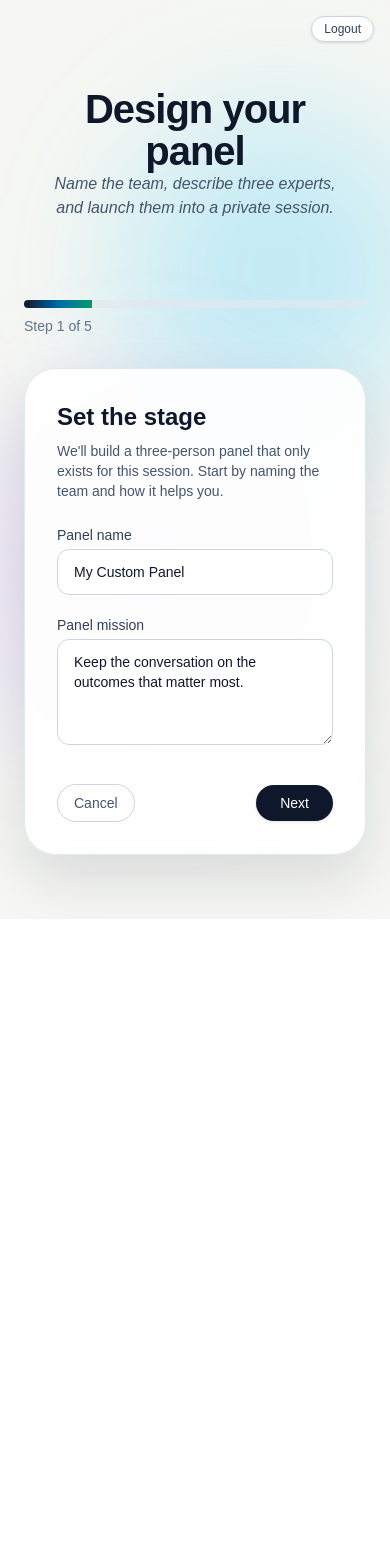
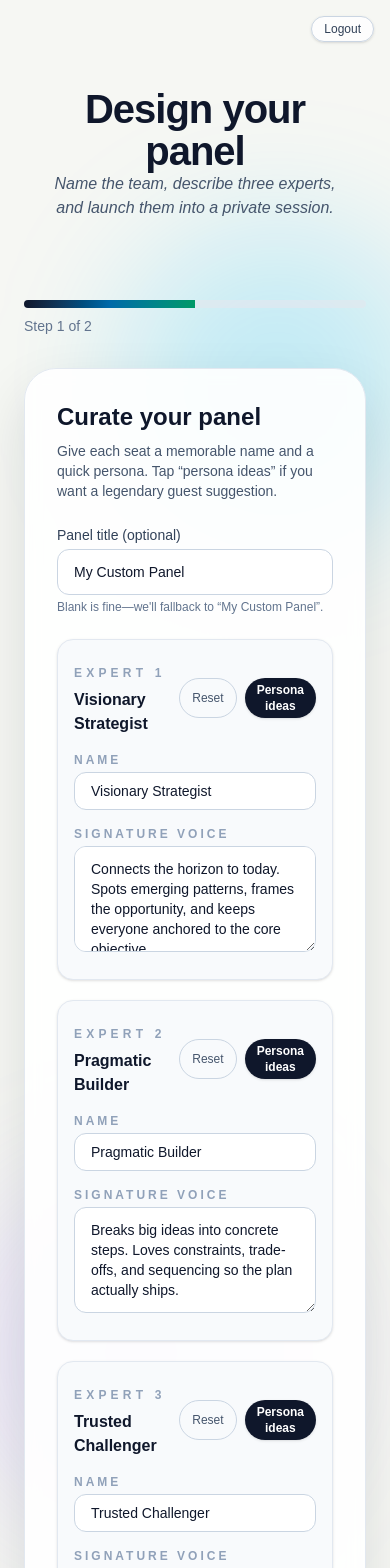
Before and after one commit to kevinbuckley/poe-web, a Next.js app: page /start/custom in a window 390 px wide. Shown: the top 1568 px of the page. Before the commit the page ends 919 px from the top, so only its background shows below. Built offline with nearby package versions, Linux system fonts and the light colour scheme.

Commit message:
codex is so sick

```diff
--- a/components/CustomPanelBuilder.tsx
+++ b/components/CustomPanelBuilder.tsx
@@ -5,37 +5,106 @@ import { useRouter } from 'next/navigation';
 type Props = { defaultModel: string };
 type ExpertDraft = { id: string; name: string; persona: string };
 
+type PersonaSuggestion = {
+  id: string;
+  label: string;
+  origin: string;
+  persona: string;
+};
+
 const templateExperts: ExpertDraft[] = [
   { id: 'expert-1', name: 'Visionary Strategist', persona: 'Connects the horizon to today. Spots emerging patterns, frames the opportunity, and keeps everyone anchored to the core objective.' },
   { id: 'expert-2', name: 'Pragmatic Builder', persona: 'Breaks big ideas into concrete steps. Loves constraints, trade-offs, and sequencing so the plan actually ships.' },
   { id: 'expert-3', name: 'Trusted Challenger', persona: 'Pressure-tests blind spots with empathy. Brings data, asks incisive questions, and protects the user experience.' },
 ];
 
+const initialPanelTitle = 'My Custom Panel';
+const initialPanelGoal = 'Keep the conversation on the outcomes that matter most.';
+
+const personaSuggestions: PersonaSuggestion[] = [
+  {
+    id: 'ada-lovelace',
+    label: 'Ada Lovelace',
+    origin: 'Mathematician & OG computer theorist',
+    persona: 'Designs algorithms like poetry, geeks out over clean abstractions, and loves pairing science with wild imagination.',
+  },
+  {
+    id: 'grace-hopper',
+    label: 'Grace Hopper',
+    origin: 'Rear Admiral & compiler whisperer',
+    persona: 'Swings a metaphorical debugger like a sword, demands plain English, and ships the thing today—not next sprint.',
+  },
+  {
+    id: 'linus-torvalds',
+    label: 'Linus Torvalds',
+    origin: 'Creator of Linux & Git',
+    persona: 'Brings glorious candor, nails performance conversations, and keeps the panel honest about what scales.',
+  },
+  {
+    id: 'anthony-bourdain',
+    label: 'Anthony Bourdain',
+    origin: 'Chef, traveler, professional truth-teller',
+    persona: 'Chases messy, real-world context, swaps stories over metaphorical street food, and calls out corporate flavorlessness instantly.',
+  },
+  {
+    id: 'rihanna',
+    label: 'Rihanna',
+    origin: 'Artist & Fenty founder',
+    persona: 'Mixes swagger with product instincts, obsesses over inclusive experiences, and knows how to make every launch feel like a drop.',
+  },
+  {
+    id: 'neil-degrasse-tyson',
+    label: 'Neil deGrasse Tyson',
+    origin: 'Astrophysicist & cosmic hype man',
+    persona: 'Zooms the conversation out to first principles, checks the math twice, and adds just the right amount of interstellar flair.',
+  },
+  {
+    id: 'issa-rae',
+    label: 'Issa Rae',
+    origin: 'Writer, producer, entrepreneur',
+    persona: 'Spots authentic human beats, writes dialogue that actually sounds like people, and keeps the panel witty and grounded.',
+  },
+  {
+    id: 'simone-biles',
+    label: 'Simone Biles',
+    origin: 'Most decorated gymnast in history',
+    persona: 'Sets insane execution bars, talks recovery and resilience like a pro, and reminds everyone that sticking the landing matters.',
+  },
+];
+
 export function CustomPanelBuilder({ defaultModel }: Props){
   const router = useRouter();
   const [step, setStep] = useState(0);
-  const [panelTitle, setPanelTitle] = useState('My Custom Panel');
-  const [panelGoal, setPanelGoal] = useState('Keep the conversation on the outcomes that matter most.');
-  const [experts, setExperts] = useState<ExpertDraft[]>(templateExperts);
+  const [panelTitle, setPanelTitle] = useState(initialPanelTitle);
+  const panelGoal = initialPanelGoal;
+  const [experts, setExperts] = useState<ExpertDraft[]>(() => templateExperts.map(expert => ({ ...expert })));
   const [submitting, setSubmitting] = useState(false);
   const [error, setError] = useState<string | null>(null);
+  const [personaPickerTarget, setPersonaPickerTarget] = useState<number | null>(null);
 
-  const progress = useMemo(() => ((step + 1) / 5) * 100, [step]);
+  const totalSteps = 2;
+  const progress = useMemo(() => ((step + 1) / totalSteps) * 100, [step]);
 
-  const currentExpert = experts[step - 1];
+  const updateExpert = (index: number, updates: Partial<ExpertDraft>) => {
+    setExperts(prev => prev.map((expert, i) => (i === index ? { ...expert, ...updates } : expert)));
+  };
+
+  const resetSlot = (index: number) => {
+    const defaults = templateExperts[index];
+    setExperts(prev => prev.map((expert, i) => (i === index ? { ...expert, name: defaults.name, persona: defaults.persona } : expert)));
+  };
+
+  const applySuggestion = (index: number, suggestion: PersonaSuggestion) => {
+    setExperts(prev => prev.map((expert, i) => (i === index ? { ...expert, name: suggestion.label, persona: suggestion.persona } : expert)));
+    setError(null);
+  };
 
   const goNext = () => {
     setError(null);
     if (step === 0){
-      if (!panelTitle.trim()) return setError('Give your panel a memorable name.');
-      if (!panelGoal.trim()) return setError('Add a quick note describing what this team optimizes for.');
+      const hasEmpty = experts.some(expert => !expert.name.trim() || !expert.persona.trim());
+      if (hasEmpty){ setError('Give each expert a name and a short persona.'); return; }
       setStep(1);
-      return;
-    }
-    if (step >= 1 && step <= 3){
-      if (!currentExpert.name.trim()) return setError('Name this expert so the user knows who is speaking.');
-      if (!currentExpert.persona.trim()) return setError('Describe how this expert shows up.');
-      if (step === 3) { setStep(4); } else { setStep(step + 1); }
       return;
     }
   };
@@ -43,20 +112,17 @@ export function CustomPanelBuilder({ defaultModel }: Props){
   const goBack = () => {
     setError(null);
     if (step === 0) { router.push('/'); return; }
-    setStep(step - 1);
-  };
-
-  const updateExpert = (index: number, updates: Partial<ExpertDraft>) => {
-    setExperts(prev => prev.map((expert, i) => (i === index ? { ...expert, ...updates } : expert)));
+    setStep(0);
   };
 
   const launchPanel = async () => {
     setError(null);
     setSubmitting(true);
     try{
+      const fallbackTitle = panelTitle.trim() || initialPanelTitle;
       const payload = {
         panel: 'custom',
-        title: panelTitle.trim(),
+        title: fallbackTitle,
         experts: experts.map((expert, index) => ({
           id: expert.id || `expert-${index + 1}`,
           name: expert.name.trim(),
@@ -65,7 +131,7 @@ export function CustomPanelBuilder({ defaultModel }: Props){
           model: defaultModel,
         })),
         autoDiscuss: false,
-        panelGoal: panelGoal.trim(),
+        panelGoal,
       };
       const res = await fetch('/api/session/start', { method: 'POST', headers: { 'Content-Type': 'application/json' }, body: JSON.stringify(payload) });
       if (!res.ok){
@@ -83,51 +149,83 @@ export function CustomPanelBuilder({ defaultModel }: Props){
     }
   };
 
+  const closePersonaPicker = () => setPersonaPickerTarget(null);
+
   return (
     <div className="w-full max-w-3xl mx-auto">
       <div className="mb-8">
         <div className="h-2 w-full overflow-hidden rounded-full bg-slate-200/70">
           <div className="h-full bg-gradient-to-r from-slate-900 via-sky-700 to-emerald-600 transition-all" style={{ width: `${progress}%` }} />
         </div>
-        <p className="mt-2 text-sm text-slate-500">Step {step + 1} of 5</p>
+        <p className="mt-2 text-sm text-slate-500">Step {step + 1} of 2</p>
       </div>
 
       <div className="rounded-[32px] border border-slate-200 bg-white/90 backdrop-blur-sm shadow-[0_24px_55px_rgba(15,23,42,0.12)] p-8">
+        <div>
         {step === 0 && (
           <div>
-            <h2 className="text-2xl font-semibold text-slate-900">Set the stage</h2>
-            <p className="mt-2 text-slate-600 text-sm">We&apos;ll build a three-person panel that only exists for this session. Start by naming the team and how it helps you.</p>
-            <label className="mt-6 block text-sm font-medium text-slate-700">Panel name</label>
-            <input value={panelTitle} onChange={e=>setPanelTitle(e.target.value)} className="mt-1 w-full rounded-xl border border-slate-300 bg-white px-4 py-3 text-sm text-slate-900 focus:outline-none focus:ring-2 focus:ring-slate-500" placeholder="e.g. Product Strategy Council" maxLength={60} />
-            <label className="mt-5 block text-sm font-medium text-slate-700">Panel mission</label>
-            <textarea value={panelGoal} onChange={e=>setPanelGoal(e.target.value)} className="mt-1 w-full rounded-xl border border-slate-300 bg-white px-4 py-3 text-sm text-slate-900 focus:outline-none focus:ring-2 focus:ring-slate-500" rows={4} placeholder="What do you want them to keep front-and-center?" maxLength={200} />
+            <h2 className="text-2xl font-semibold text-slate-900">Curate your panel</h2>
+            <p className="mt-2 text-slate-600 text-sm">Give each seat a memorable name and a quick persona. Tap “persona ideas” if you want a legendary guest suggestion.</p>
+
+            <label className="mt-6 block text-sm font-medium text-slate-700">Panel title (optional)</label>
+            <input
+              value={panelTitle}
+              onChange={e=>setPanelTitle(e.target.value)}
+              className="mt-1 w-full rounded-xl border border-slate-300 bg-white px-4 py-3 text-sm text-slate-900 focus:outline-none focus:ring-2 focus:ring-slate-500"
+              placeholder="e.g. Midnight Shipping Council"
+              maxLength={60}
+            />
+            <p className="mt-1 text-xs text-slate-500">Blank is fine—we&apos;ll fallback to “{initialPanelTitle}”.</p>
+
+            <div className="mt-6 space-y-5">
+              {experts.map((expert, index) => (
+                <div key={expert.id} className="rounded-2xl border border-slate-200 bg-slate-50 px-4 py-5 shadow-sm">
+                  <div className="flex items-center justify-between">
+                    <div>
+                      <span className="text-xs font-semibold uppercase tracking-[0.35em] text-slate-400">Expert {index + 1}</span>
+                      <p className="mt-1 text-base font-semibold text-slate-900">{expert.name.trim() || 'Name this expert'}</p>
+                    </div>
+                    <div className="flex gap-2">
+                      <button type="button" onClick={()=>resetSlot(index)} className="rounded-full border border-slate-300 px-3 py-1 text-xs font-medium text-slate-600 transition hover:border-slate-400 hover:text-slate-800">Reset</button>
+                      <button type="button" onClick={()=>setPersonaPickerTarget(index)} className="rounded-full bg-slate-900 px-3 py-1 text-xs font-semibold text-white shadow-sm transition hover:opacity-90">Persona ideas</button>
+                    </div>
+                  </div>
+                  <label className="mt-4 block text-xs font-semibold uppercase tracking-[0.25em] text-slate-400">Name</label>
+                  <input
+                    value={expert.name}
+                    onChange={e=>updateExpert(index, { name: e.target.value })}
+                    className="mt-1 w-full rounded-xl border border-slate-300 bg-white px-4 py-2 text-sm text-slate-900 focus:outline-none focus:ring-2 focus:ring-slate-500"
+                    placeholder="e.g. Rihanna"
+                    maxLength={60}
+                  />
+                  <label className="mt-4 block text-xs font-semibold uppercase tracking-[0.25em] text-slate-400">Signature voice</label>
+                  <textarea
+                    value={expert.persona}
+                    onChange={e=>updateExpert(index, { persona: e.target.value })}
+                    className="mt-1 w-full rounded-xl border border-slate-300 bg-white px-4 py-3 text-sm text-slate-900 focus:outline-none focus:ring-2 focus:ring-slate-500"
+                    rows={4}
+                    placeholder="What perspective does this expert bring?"
+                    maxLength={360}
+                  />
+                </div>
+              ))}
+            </div>
           </div>
         )}
 
-        {step >= 1 && step <= 3 && (
-          <div>
-            <h2 className="text-2xl font-semibold text-slate-900">Expert {step}</h2>
-            <p className="mt-2 text-slate-600 text-sm">Give this expert a memorable voice and a quick persona so the panel feels vivid.</p>
-            <label className="mt-6 block text-sm font-medium text-slate-700">Expert name</label>
-            <input value={currentExpert.name} onChange={e=>updateExpert(step - 1, { name: e.target.value })} className="mt-1 w-full rounded-xl border border-slate-300 bg-white px-4 py-3 text-sm text-slate-900 focus:outline-none focus:ring-2 focus:ring-slate-500" placeholder="e.g. Ava the System Thinker" maxLength={60} />
-            <label className="mt-5 block text-sm font-medium text-slate-700">Persona &amp; strengths</label>
-            <textarea value={currentExpert.persona} onChange={e=>updateExpert(step - 1, { persona: e.target.value })} className="mt-1 w-full rounded-xl border border-slate-300 bg-white px-4 py-3 text-sm text-slate-900 focus:outline-none focus:ring-2 focus:ring-slate-500" rows={5} placeholder="What does this expert focus on? How do they advise?" maxLength={360} />
-          </div>
-        )}
-
-        {step === 4 && (
+        {step === 1 && (
           <div>
             <h2 className="text-2xl font-semibold text-slate-900">Preview your panel</h2>
-            <p className="mt-2 text-slate-600 text-sm">You can tweak anything before launching. Once you join the chat, this panel exists only for that session.</p>
+            <p className="mt-2 text-slate-600 text-sm">Give everything one last glance before you launch—feel free to hop back and tweak.</p>
             <div className="mt-6 space-y-4">
               <div className="rounded-2xl border border-slate-200 bg-slate-50 px-4 py-3">
-                <h3 className="text-lg font-semibold text-slate-900">{panelTitle}</h3>
+                <h3 className="text-lg font-semibold text-slate-900">{panelTitle.trim() || initialPanelTitle}</h3>
                 <p className="mt-1 text-sm text-slate-600">{panelGoal}</p>
               </div>
               {experts.map((expert)=> (
                 <div key={expert.id} className="rounded-2xl border border-slate-200 bg-white px-4 py-4 shadow-sm">
-                  <p className="text-sm font-semibold text-slate-900">{expert.name}</p>
-                  <p className="mt-1 text-sm text-slate-600 whitespace-pre-wrap">{expert.persona}</p>
+                  <p className="text-sm font-semibold text-slate-900">{expert.name.trim()}</p>
+                  <p className="mt-1 text-sm text-slate-600 whitespace-pre-wrap">{expert.persona.trim()}</p>
                 </div>
               ))}
             </div>
@@ -142,18 +240,49 @@ export function CustomPanelBuilder({ defaultModel }: Props){
           <button type="button" onClick={goBack} className="inline-flex items-center rounded-full border border-slate-300 px-4 py-2 text-sm font-medium text-slate-600 transition hover:border-slate-400 hover:text-slate-800" disabled={submitting}>
             {step === 0 ? 'Cancel' : 'Back'}
           </button>
-          {step < 4 && (
+          {step === 0 && (
             <button type="button" onClick={goNext} className="inline-flex items-center rounded-full bg-slate-900 px-6 py-2 text-sm font-medium text-white shadow-sm transition hover:opacity-90 disabled:opacity-60" disabled={submitting}>
-              Next
+              Preview panel
             </button>
           )}
-          {step === 4 && (
+          {step === 1 && (
             <button type="button" onClick={launchPanel} className="inline-flex items-center rounded-full bg-slate-900 px-6 py-2 text-sm font-medium text-white shadow-sm transition hover:opacity-90 disabled:opacity-60" disabled={submitting}>
               {submitting ? 'Launching…' : 'Launch panel'}
             </button>
           )}
         </div>
+        </div>
       </div>
+
+      {personaPickerTarget !== null && (
+        <div className="fixed inset-0 z-50 flex items-center justify-center bg-slate-900/60 px-4 py-8">
+          <div className="relative w-full max-w-3xl rounded-3xl border border-slate-200 bg-white px-6 py-6 shadow-[0_24px_60px_rgba(2,6,23,0.25)]">
+            <button type="button" onClick={closePersonaPicker} className="absolute right-4 top-4 text-slate-400 transition hover:text-slate-600" aria-label="Close persona picker">✕</button>
+            <h3 className="text-xl font-semibold text-slate-900">Pick a persona for Expert {personaPickerTarget + 1}</h3>
+            <p className="mt-1 text-sm text-slate-600">Choose someone to drop into that seat. You can still edit their voice afterward.</p>
+            <div className="mt-6 grid gap-4 md:grid-cols-2">
+              {personaSuggestions.map(suggestion => (
+                <button
+                  key={suggestion.id}
+                  type="button"
+                  onClick={()=>{ applySuggestion(personaPickerTarget, suggestion); closePersonaPicker(); }}
+                  className="group flex h-full flex-col justify-between rounded-2xl border border-slate-200 bg-white px-4 py-4 text-left shadow-sm transition hover:border-slate-400 hover:shadow-[0_12px_24px_rgba(15,23,42,0.12)]"
+                >
+                  <div>
+                    <span className="inline-flex items-center rounded-full bg-slate-900/10 px-2 py-1 text-[10px] font-semibold uppercase tracking-[0.25em] text-slate-700">{suggestion.origin}</span>
+                    <p className="mt-3 text-base font-semibold text-slate-900">{suggestion.label}</p>
+                    <p className="mt-2 text-sm text-slate-600">{suggestion.persona}</p>
+                  </div>
+                  <span className="mt-4 inline-flex items-center gap-2 text-sm font-medium text-slate-900">
+                    Add to Expert {personaPickerTarget + 1}
+                    <span aria-hidden="true" className="transition-transform group-hover:translate-x-1">→</span>
+                  </span>
+                </button>
+              ))}
+            </div>
+          </div>
+        </div>
+      )}
     </div>
   );
 }
```
